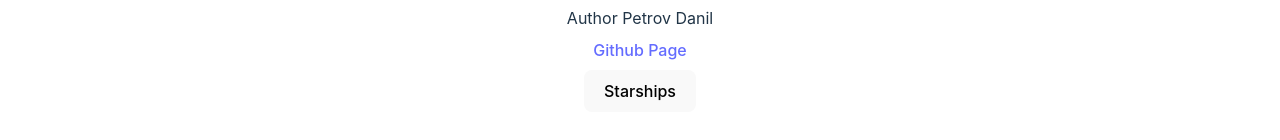
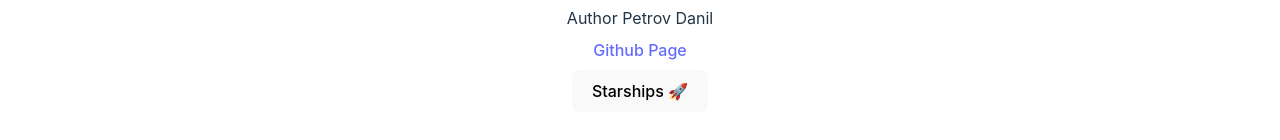
Before and after one commit to dbih91/tt-intelligent-systems, a Vue app: page / in a window 1280 px wide. Shown: the part 192-332 px from the top of the page. Built offline with nearby package versions, Linux system fonts and the light colour scheme.

Commit message:
api added testing

```diff
--- /dev/null
+++ b/src/api/index.ts
@@ -0,0 +1,11 @@
+function swapiFetch (endpoint: string) {
+  return fetch(`https://swapi.dev/api/${ endpoint }/`)
+}
+
+export default {
+  spaceships: {
+    get () {
+      return swapiFetch('starships')
+    }
+  }
+}
--- /dev/null
+++ b/src/composibles/useApi.ts
@@ -0,0 +1,5 @@
+import api from '../api'
+
+export default function useApi () {
+  return api
+}
--- a/src/pages/HomePage.vue
+++ b/src/pages/HomePage.vue
@@ -19,11 +19,11 @@
     >
       Github Page
     </a>
-    <router-view to="/starships">
+    <router-link to="/starships">
       <button>
-        Starships
+        Starships 🚀
       </button>
-    </router-view>
+    </router-link>
   </div>
 </template>
 
--- a/src/pages/StarshipsPage.vue
+++ b/src/pages/StarshipsPage.vue
@@ -1,8 +1,21 @@
 <script setup lang="ts">
 import InputSearch from '../components/InputSearch.vue'
 import { ref } from 'vue'
+import useApi from '../composibles/useApi.ts'
+
+const api = useApi()
 
 const search = ref<string>()
+
+async function getStarships () {
+  try {
+    const response = await api.spaceships.get()
+
+    console.log(response)
+  } catch (error) {
+    console.error(error)
+  }
+}
 </script>
 
 <template>
@@ -12,6 +25,9 @@
       placeholder="Search Starship"
     />
     StarshipPage
+    <button @click="getStarships">
+      test
+    </button>
   </div>
 </template>
 
```
